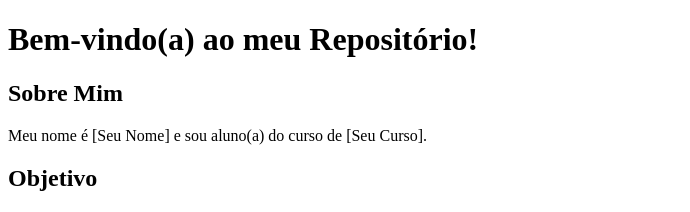
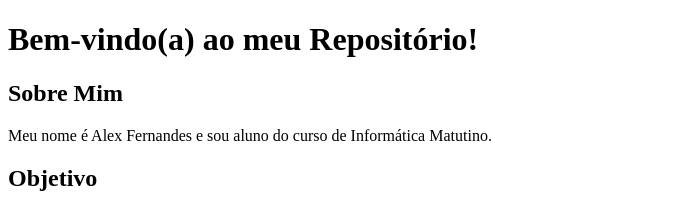
Before and after one commit to AlexFernandes08/Aula_GitHub, a plain HTML site: page index.html in a window 1280 px wide. Shown: the top 212 px of the page, without its empty margins (0-690 px from the left). Drawn offline with Linux system fonts and the light colour scheme.

Commit message:
Update index.html

```diff
--- a/index.html
+++ b/index.html
@@ -7,7 +7,7 @@
 <body>
 <h1>Bem-vindo(a) ao meu Repositório!</h1>
 <h2>Sobre Mim</h2>
-<p>Meu nome é [Seu Nome] e sou aluno(a) do curso de [Seu Curso].</p>
+<p>Meu nome é Alex Fernandes e sou aluno do curso de Informática Matutino.</p>
 <h2>Objetivo</h2>
 <p>Estou praticando Git, GitHub e HTML básico.</p>
 <h2>Hobbies</h2>
```
